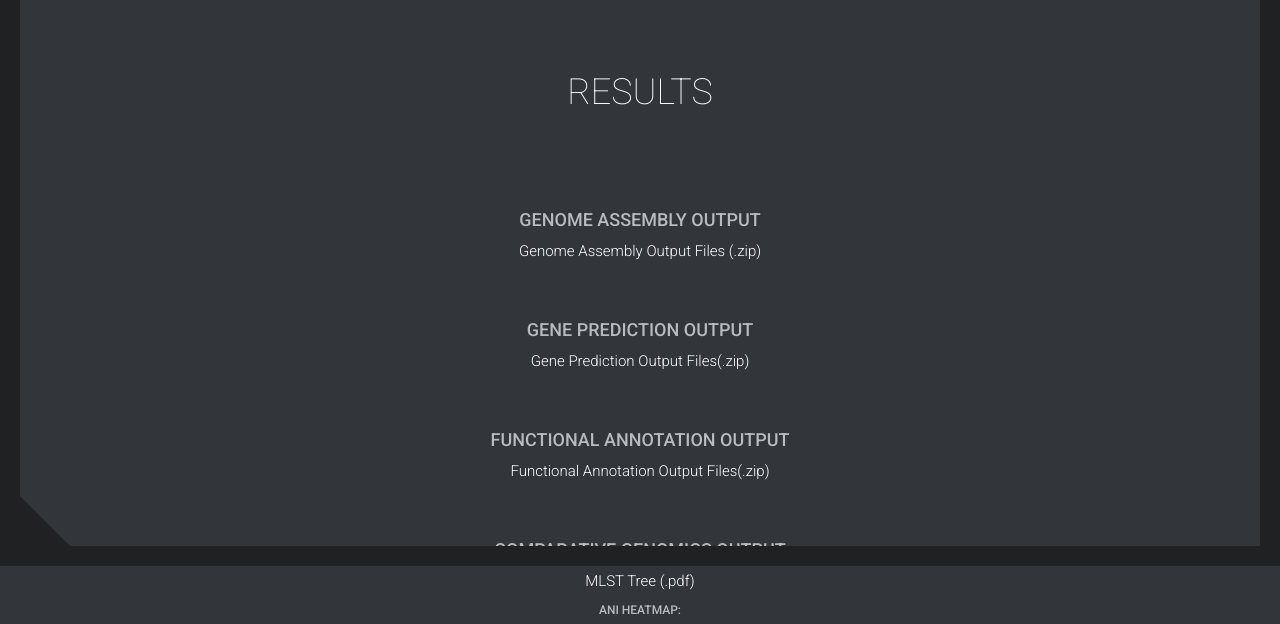
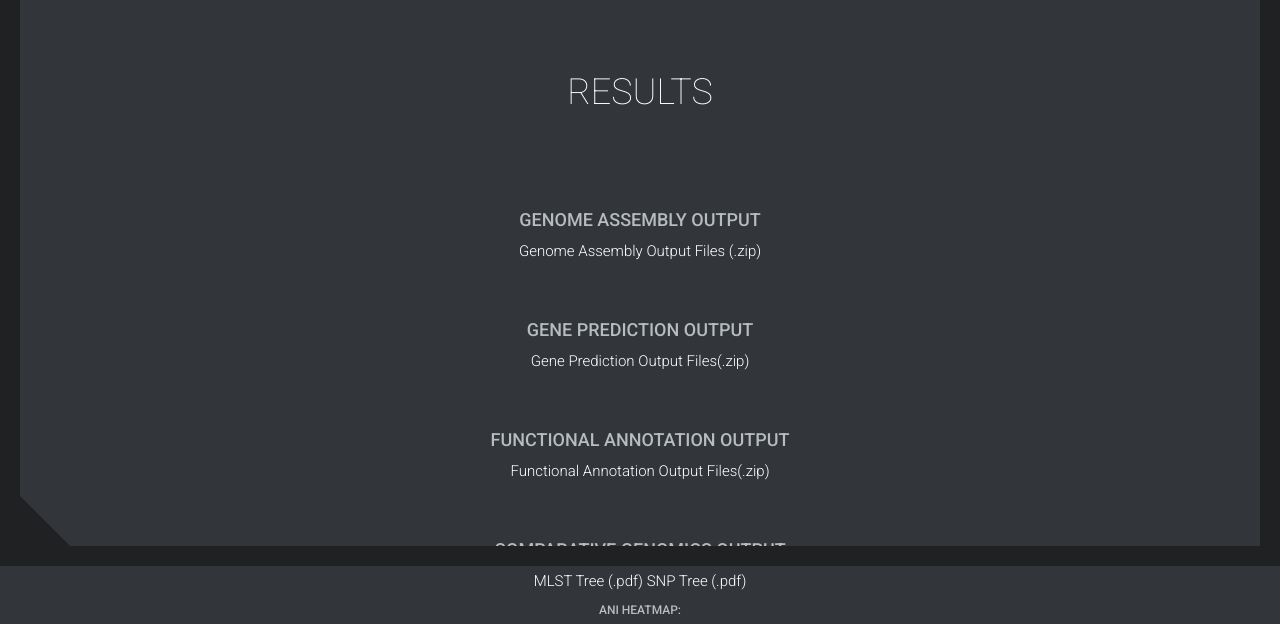
Before and after one commit to taylorSci/BIOL-7210_Predictive-web-server, a Django app: template django/foodbornePathogen/templates/foodbornePathogen/results.html in a window 1280 px wide. Shown: the part 234-858 px from the top of the page. Run offline with Django 3.2, Linux system fonts and the light colour scheme; the template is opened without the code that fills it: most values are stand-ins (such as "Sample title", 1, 10 or a date in 2020); some libraries are stand-ins or nearby versions.

Commit message:
Fixed pdf/png for parSNP in results.html. (#61)

```diff
--- a/django/foodbornePathogen/templates/foodbornePathogen/results.html
+++ b/django/foodbornePathogen/templates/foodbornePathogen/results.html
@@ -37,18 +37,12 @@
 					<a href="{{ userDir }}/MLSTtree_{{ jobID }}.pdf" download=""> MLST Tree (.pdf)
 					</a>
 
+					<a href="{{ userDir }}/SNP_{{ jobID }}.pdf" download=""> SNP Tree (.pdf)
+					</a>
+
 					<h2 class="h6">ANI heatmap:</h2>
 					<div class="img">
 							<img src="{{ userDir }}/ANIm_percentage_identity_{{ jobID }}.png" alt="", style="width:350px;height:350px;">
-					</div>
-
-					<div class="row">
-						<h2 class="h6">SNP Tree:</h2>
-						<div class="img/1">
-							<div class="project-item">
-								<img src="{{ userDir }}/SNP_{{ jobID }}.png" alt="">
-							</div>
-						</div>
 					</div>
 
 					<div class="row">
```
